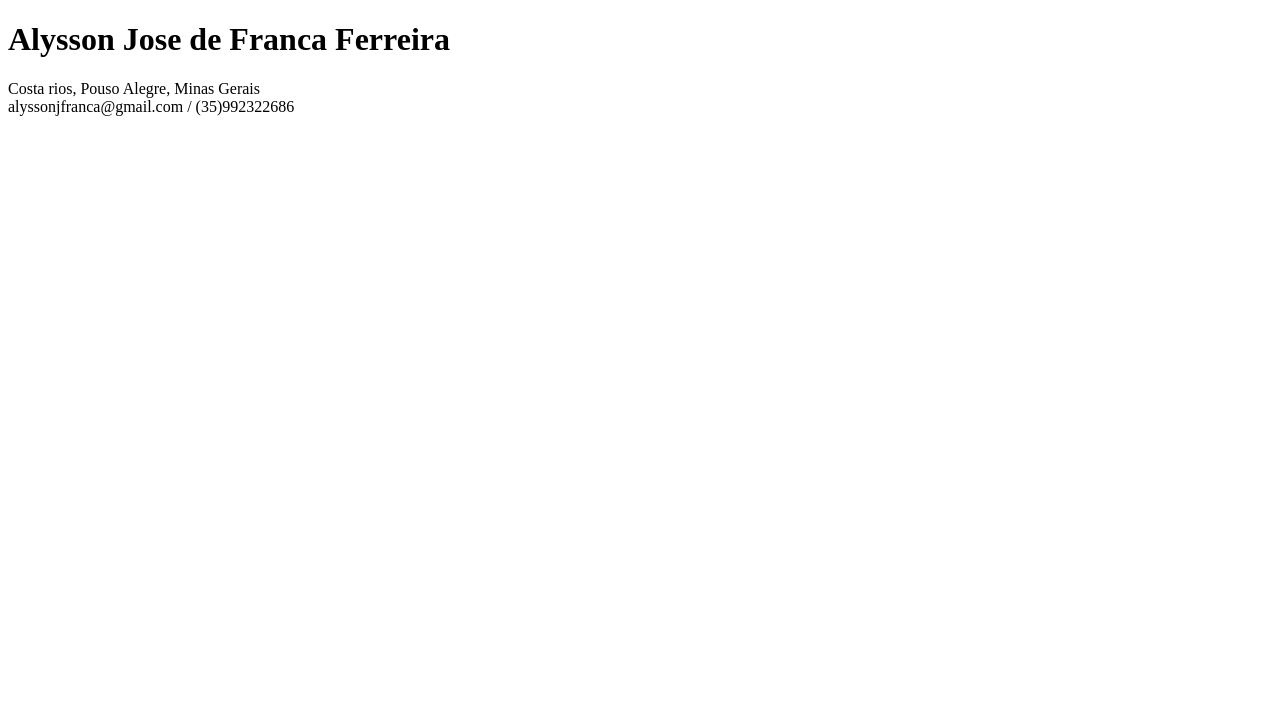
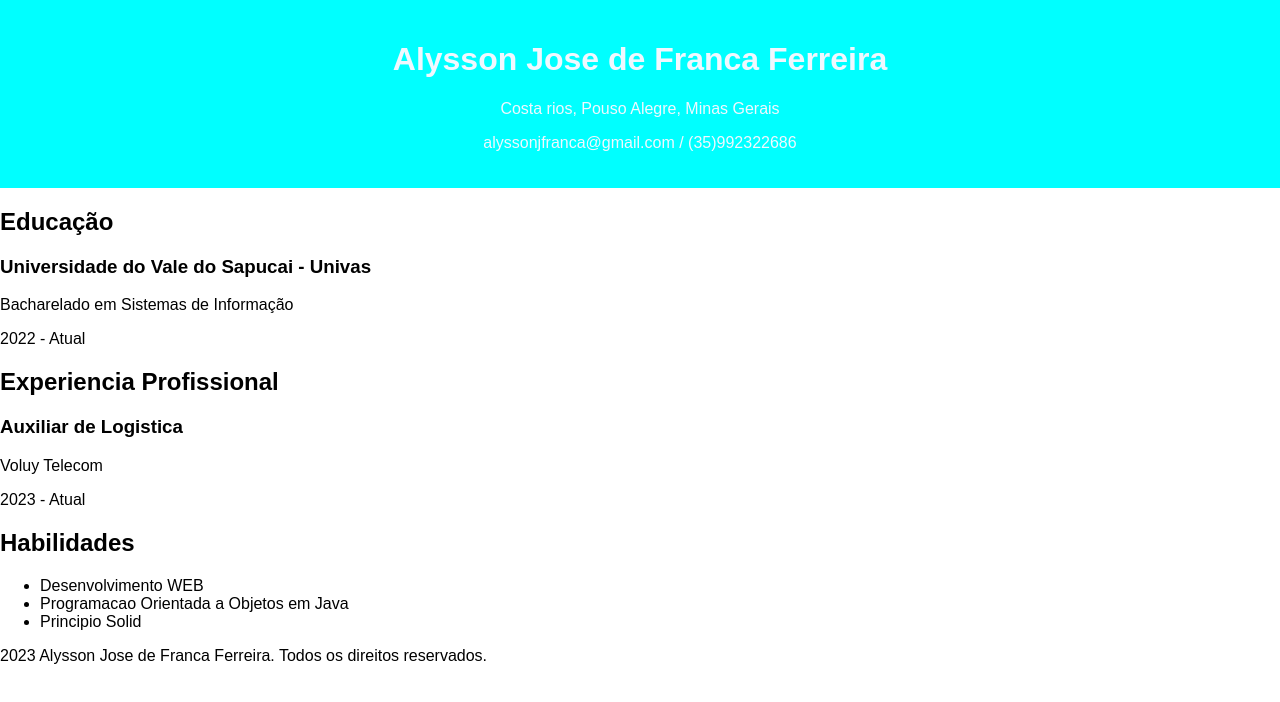
Before and after one commit to Alyssonjff/Alyssonjff.github.io, a plain HTML site: page index.html in a window 1280 px wide. Drawn offline with Linux system fonts and the light colour scheme.

Commit message:
Adiciona Style

```diff
--- a/index.html
+++ b/index.html
@@ -4,16 +4,50 @@
         <title>
             Portifolio
         </title>
+        <link rel="stylesheet" href="style.css" />
     </head>
     <body>
         <header>
             <h1>
                 Alysson Jose de Franca Ferreira
             </h1>
-            <p>
-                Costa rios, Pouso Alegre, Minas Gerais <br>
-                alyssonjfranca@gmail.com / (35)992322686
-            </p>
+            <p>Costa rios, Pouso Alegre, Minas Gerais</p>
+            <p>alyssonjfranca@gmail.com / (35)992322686</p>
         </header>
+        <section class="education">
+            <h2>
+                Educação
+            </h2>
+            <div class="itemEscola">
+                <h3>Universidade do Vale do Sapucai - Univas</h3>
+                <p>Bacharelado em Sistemas de Informação</p>
+                <p>2022 - Atual</p>
+            </div>
+        </section>
+        <section class="experience">
+            <h2>
+                Experiencia Profissional
+            </h2>
+            <div class="itemExperiencia">
+                <h3>Auxiliar de Logistica</h3>
+                <p>Voluy Telecom</p>
+                <p>2023 - Atual</p>
+            </div>
+        </section>
+        <section class="skills">
+            <h2>
+                Habilidades
+            </h2>
+            <div class="itemskill">
+                <ul>
+                    <li>Desenvolvimento WEB</li>
+                    <li>Programacao Orientada a Objetos em Java</li>
+                    <li>Principio Solid</li>
+                </ul>
+            </div>
+        </section>
     </body>
+    <footer>
+        <p>2023 Alysson Jose de Franca Ferreira. Todos os direitos reservados.</p>
+    </footer>
 </html>
--- /dev/null
+++ b/style.css
@@ -0,0 +1,11 @@
+body {
+    font-family: Arial, Helvetica, sans-serif;
+    margin: 0;
+    padding: 0;
+}
+header {
+    background-color: aqua;
+    color: aliceblue;
+    padding: 20px;
+    text-align: center;
+}
```
